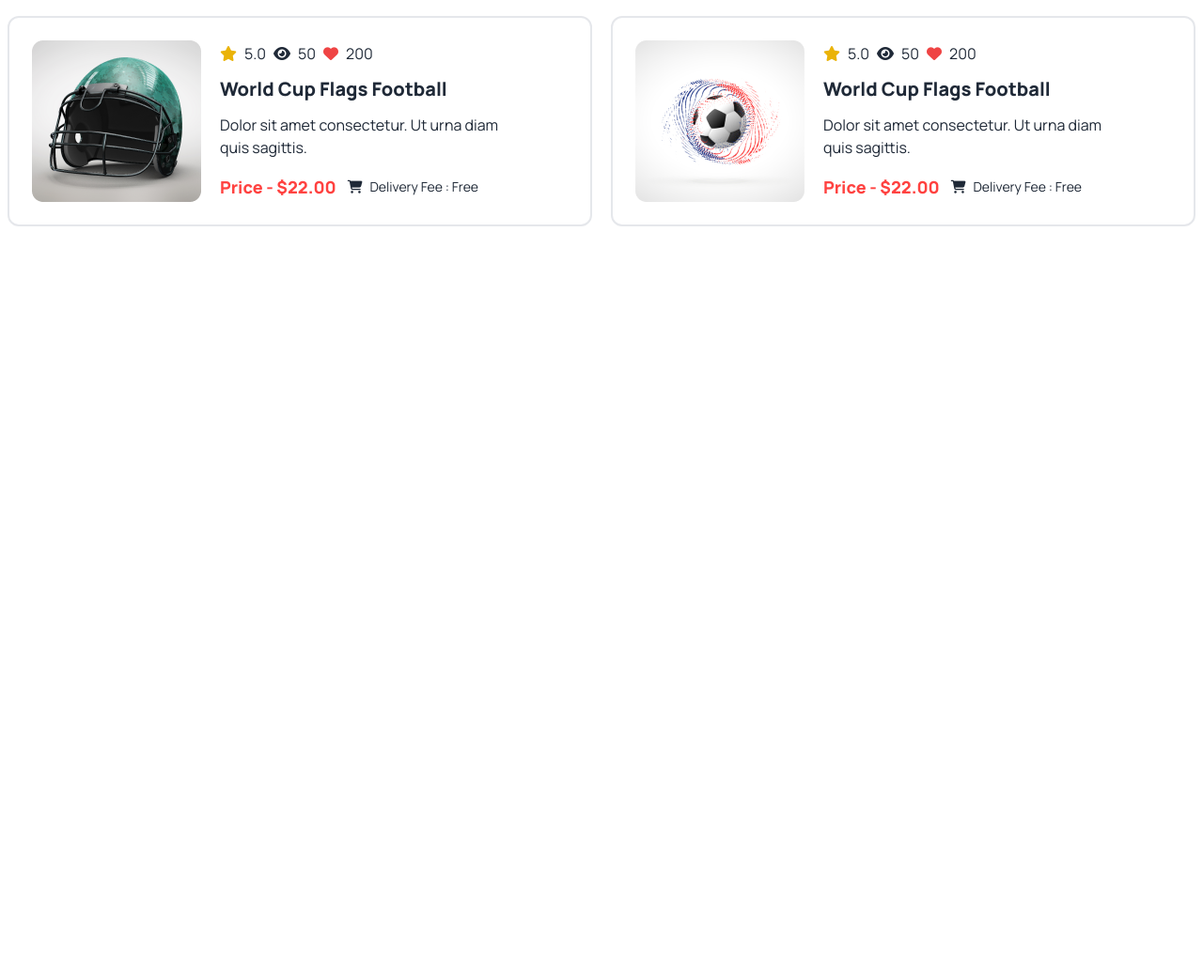
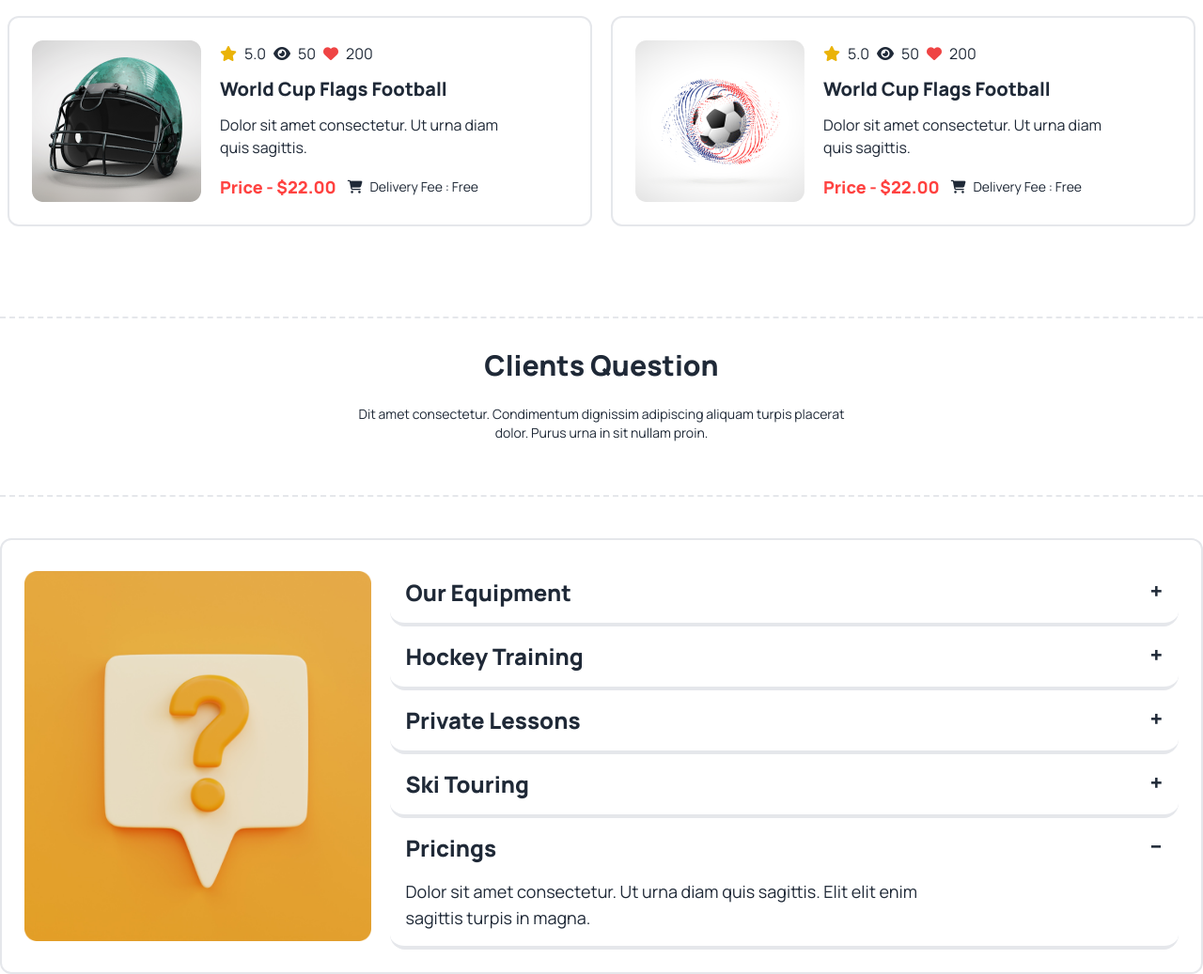
Before and after one commit to rezvirumon/b9-a3, a plain HTML site: page index.html in a window 1280 px wide. Shown: the part 2910-3947 px from the top of the page at 94% size. Before the commit the page ends 3151 px from the top, so only its background shows below. Drawn offline with nearby package versions, Linux system fonts and the light colour scheme.

Commit message:
added accordion

```diff
--- a/index.html
+++ b/index.html
@@ -243,7 +243,8 @@
                     <h1 class="text-xl lg:text-3xl font-extrabold">
                         Our New Products
                     </h1>
-                <p class="text-sm subtitle py-2 lg:py-6 ">Dit amet consectetur. Condimentum dignissim adipiscing aliquam
+                    <p class="text-sm subtitle py-2 lg:py-6 ">Dit amet consectetur. Condimentum dignissim adipiscing
+                        aliquam
                         turpis placerat <br>
                         dolor. Purus urna in sit
                         nullam proin. </p>
@@ -442,6 +443,80 @@
         </section>
 
 
+        <!-- Clients Question sec -->
+        <section class="container mx-auto ">
+            <!-- Titles -->
+            <div class="mt-14 lg:mt-24 border-y-2 border-dashed py-8 text-center">
+                <h1 class="text-xl lg:text-3xl font-extrabold">
+                    Clients Question
+                </h1>
+                <p class="text-sm subtitle py-2 lg:py-6 ">Dit amet consectetur. Condimentum dignissim adipiscing aliquam
+                    turpis placerat <br>
+                    dolor. Purus urna in sit
+                    nullam proin. </p>
+            </div>
+
+
+            <div class="lg:flex  items-center  border-solid border-2 rounded-xl  p-6 mt-11">
+                <!-- Left IMG -->
+                <div>
+                    <img src="Images/11.png" alt="">
+                </div>
+                <div class="ml-5">
+                    <div class="collapse collapse-plus border-b-4">
+                        <input type="radio" name="my-accordion-3" checked="checked" />
+                        <div class="collapse-title lg:text-2xl font-extrabold  ">
+                            Our Equipment
+                        </div>
+                        <div class="collapse-content pr-60">
+                          <p class="text-lg">Dolor sit amet consectetur. Ut urna diam quis sagittis. Elit elit enim sagittis turpis in magna.</p>
+                        </div>
+                      </div>
+                    <div class="collapse collapse-plus border-b-4">
+                        <input type="radio" name="my-accordion-3" checked="checked" />
+                        <div class="collapse-title lg:text-2xl font-extrabold  ">
+                            Hockey Training
+                        </div>
+                        <div class="collapse-content pr-60">
+                          <p class="text-lg">Dolor sit amet consectetur. Ut urna diam quis sagittis. Elit elit enim sagittis turpis in magna.</p>
+                        </div>
+                      </div>
+                    <div class="collapse collapse-plus border-b-4">
+                        <input type="radio" name="my-accordion-3" checked="checked" />
+                        <div class="collapse-title lg:text-2xl font-extrabold  ">
+                            Private Lessons
+                        </div>
+                        <div class="collapse-content pr-60">
+                          <p class="text-lg">Dolor sit amet consectetur. Ut urna diam quis sagittis. Elit elit enim sagittis turpis in magna.</p>
+                        </div>
+                      </div>
+                    <div class="collapse collapse-plus border-b-4">
+                        <input type="radio" name="my-accordion-3" checked="checked" />
+                        <div class="collapse-title lg:text-2xl font-extrabold  ">
+                            Ski Touring
+                        </div>
+                        <div class="collapse-content pr-60">
+                          <p class="text-lg">Dolor sit amet consectetur. Ut urna diam quis sagittis. Elit elit enim sagittis turpis in magna.</p>
+                        </div>
+                      </div>
+                    <div class="collapse collapse-plus border-b-4">
+                        <input type="radio" name="my-accordion-3" checked="checked" />
+                        <div class="collapse-title lg:text-2xl font-extrabold  ">
+                            Pricings
+                        </div>
+                        <div class="collapse-content pr-60">
+                          <p class="text-lg">Dolor sit amet consectetur. Ut urna diam quis sagittis. Elit elit enim sagittis turpis in magna.</p>
+                        </div>
+                      </div>
+
+
+
+                </div>
+            </div>
+
+        </section>
+
+
     </main>
 
 
```
Lines whose indentation alone changed are shown as unchanged.
